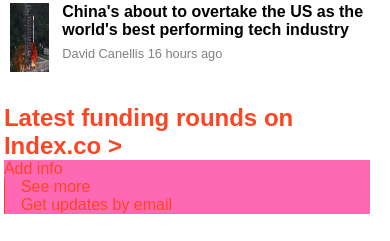
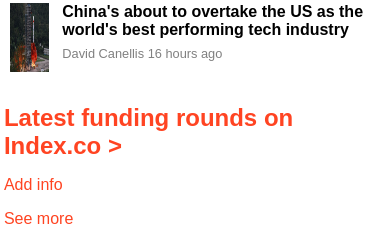
Before and after one commit to AlduLonghi/the-next-web-clone, a plain HTML site: page index.html in a window 390 px wide. Shown: the part 1438-1679 px from the top of the page. Drawn offline with Linux system fonts and the light colour scheme.

Commit message:
Styles the mid div responsive design

```diff
--- a/style.css
+++ b/style.css
@@ -637,6 +637,21 @@
 @media all and (max-width: 1024px) {
   .mid-article-head-container {
     width: 98%;
+    display: grid;
+    grid-template: 4rem 3fr / 1fr;
+  }
+
+  .mid-article-head-title {
+    display: flex;
+    flex-direction: column;
+    justify-content: flex-start;
+  }
+
+  .mid-article-head-title ul {
+    display: flex;
+    flex-direction: row;
+    justify-content: flex-start;
+    height: 1rem;
   }
 
   .last-child {
@@ -655,7 +670,7 @@
   .mid-article-head-container {
     width: 98%;
     display: grid;
-    grid-template: 1fr 3fr / 1fr;
+    grid-template: 9rem 3fr / 1fr;
   }
 
   .mid-article-head-title {
@@ -672,8 +687,12 @@
   }
 
   .mid-article-head-title li {
-    border-right: none;
-    background-color: hotpink;
+    margin-top: 1rem;
+  }
+
+  .mid-article-head-title li:not(:first-child) {
+    border-left: none;
+    padding-left: 0;
   }
 
   .mid-article-head-content {
```
Also changed, not shown: index.html (+1 -1 lines).
